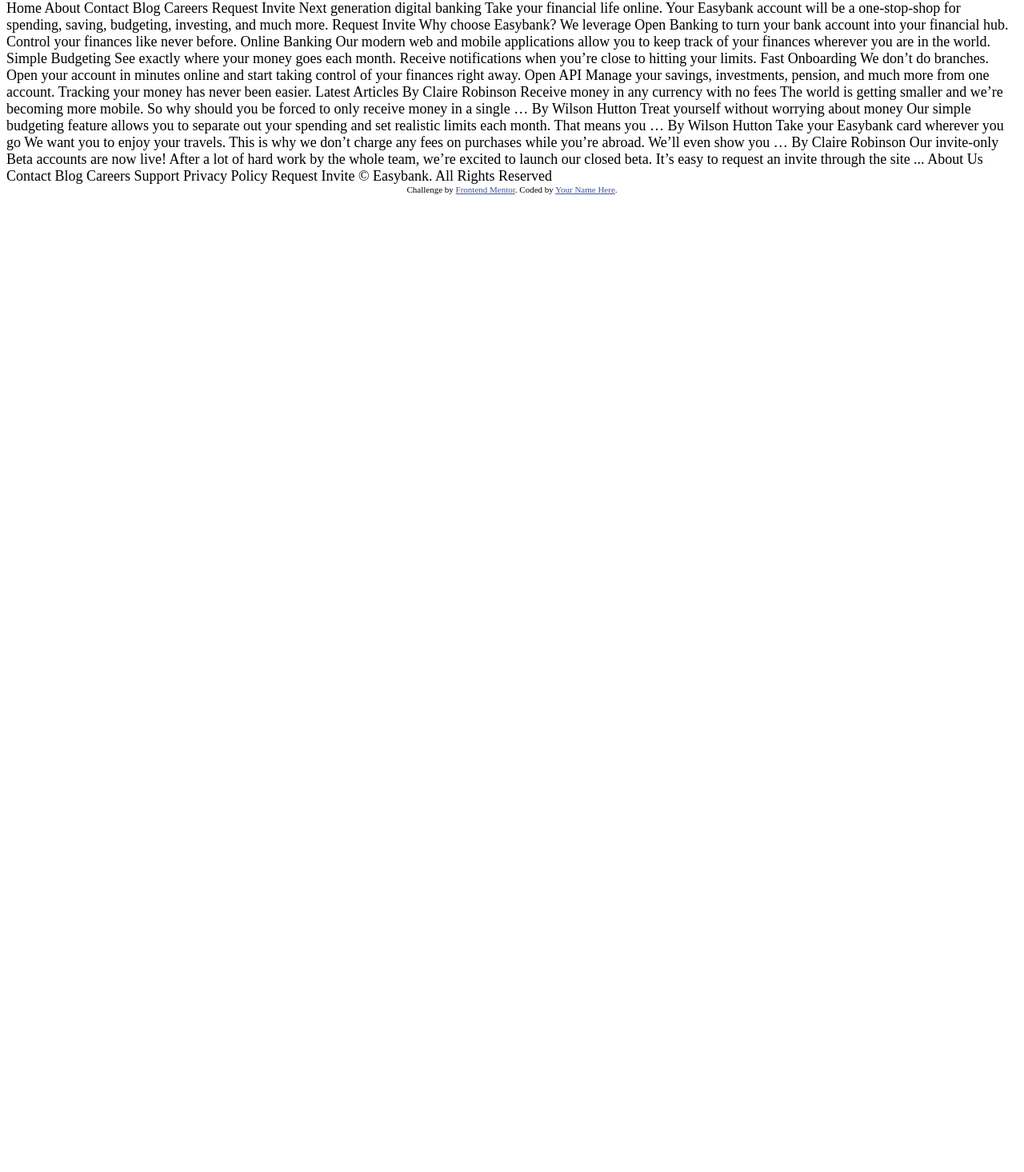
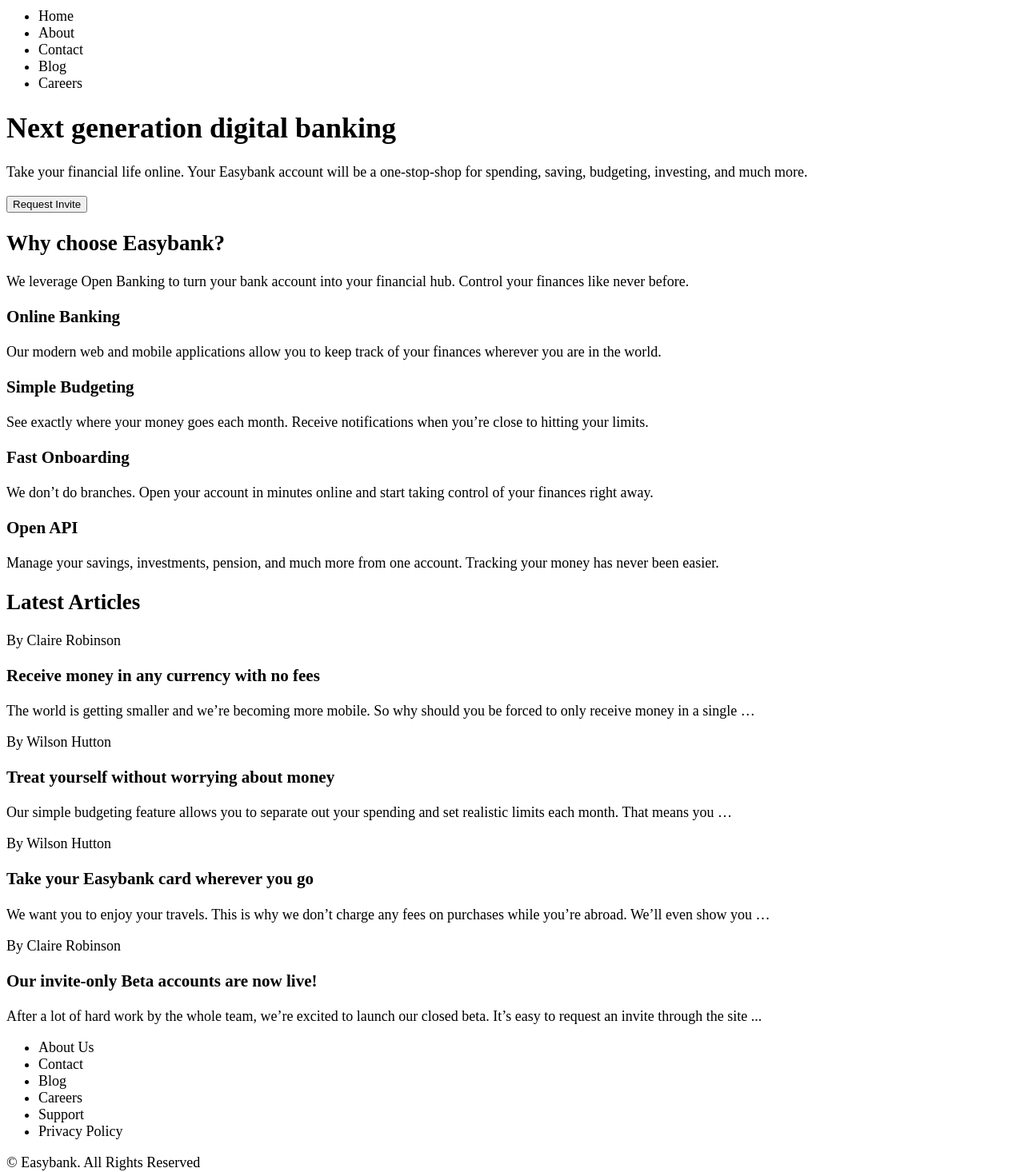
Before and after one commit to grantmcdade/easybank-landing-page, a Vue app: page / in a window 1280 px wide. Shown: the part 8-1474 px from the top of the page at 80% size. Before the commit the page ends 800 px from the top, so only its background shows below. Built offline with nearby package versions, Linux system fonts and the light colour scheme.

Commit message:
Create components adn basic HTML

```diff
--- a/index.html
+++ b/index.html
@@ -18,86 +18,45 @@
   <div id="app"></div>
   <script type="module" src="/src/main.ts"></script>
 
-  Home
-  About
-  Contact
-  Blog
-  Careers
-
-  Request Invite
 
 
 
-  Next generation digital banking
-
-  Take your financial life online. Your Easybank account will be a one-stop-shop
-  for spending, saving, budgeting, investing, and much more.
-
-  Request Invite
 
 
 
-  Why choose Easybank?
-
-  We leverage Open Banking to turn your bank account into your financial hub. Control
-  your finances like never before.
-
-  Online Banking
-  Our modern web and mobile applications allow you to keep track of your finances
-  wherever you are in the world.
-
-  Simple Budgeting
-  See exactly where your money goes each month. Receive notifications when you’re
-  close to hitting your limits.
-
-  Fast Onboarding
-  We don’t do branches. Open your account in minutes online and start taking control
-  of your finances right away.
-
-  Open API
-  Manage your savings, investments, pension, and much more from one account. Tracking
-  your money has never been easier.
 
 
 
-  Latest Articles
-
-  By Claire Robinson
-  Receive money in any currency with no fees
-  The world is getting smaller and we’re becoming more mobile. So why should you be
-  forced to only receive money in a single …
-
-  By Wilson Hutton
-  Treat yourself without worrying about money
-  Our simple budgeting feature allows you to separate out your spending and set
-  realistic limits each month. That means you …
-
-  By Wilson Hutton
-  Take your Easybank card wherever you go
-  We want you to enjoy your travels. This is why we don’t charge any fees on purchases
-  while you’re abroad. We’ll even show you …
-
-  By Claire Robinson
-  Our invite-only Beta accounts are now live!
-  After a lot of hard work by the whole team, we’re excited to launch our closed beta.
-  It’s easy to request an invite through the site ...
 
 
 
-  About Us
-  Contact
-  Blog
-  Careers
-  Support
-  Privacy Policy
 
-  Request Invite
 
-  © Easybank. All Rights Reserved
 
-  <div class="attribution">
-    Challenge by <a href="https://www.frontendmentor.io?ref=challenge" target="_blank">Frontend Mentor</a>.
-    Coded by <a href="#">Your Name Here</a>.
-  </div>
+
+
+
+
+
+
+
+
+
+
+
+
+
+
+
+
+
+
+
+
+
+
+
+
+
 </body>
 </html>
--- a/src/App.vue
+++ b/src/App.vue
@@ -1,13 +1,17 @@
-<script setup lang="ts">
-</script>
-
 <template>
   <header>
   </header>
 
   <main>
+    <eb-navigation />
+    <eb-home />
   </main>
 </template>
 
+<script setup lang="ts">
+import EbNavigation from '@/components/EbNavigation.vue'
+import EbHome from '@/components/EbHome.vue'
+</script>
+
 <style scoped>
 </style>
--- /dev/null
+++ b/src/components/EbArticle.vue
@@ -0,0 +1,19 @@
+<template>
+  <div>
+    <div class="author">{{ article.author }}</div>
+    <h3>{{ article.title }}</h3>
+    <p>{{ article.description }}</p>
+  </div>
+</template>
+
+<script setup lang="ts">
+import type { Article } from '@/types';
+
+export interface Props {
+  article: Article;
+}
+
+defineProps<Props>();
+</script>
+
+<style scoped></style>
--- /dev/null
+++ b/src/components/EbFooterMenu.vue
@@ -0,0 +1,14 @@
+<template>
+  <ul>
+    <li>About Us</li>
+    <li>Contact</li>
+    <li>Blog</li>
+    <li>Careers</li>
+    <li>Support</li>
+    <li>Privacy Policy</li>
+  </ul>
+</template>
+
+<script setup lang="ts"></script>
+
+<style scoped></style>
--- /dev/null
+++ b/src/components/EbHome.vue
@@ -0,0 +1,99 @@
+<template>
+  <div>
+    <h1>Next generation digital banking</h1>
+    <p>
+      Take your financial life online. Your Easybank account will be a
+      one-stop-shop for spending, saving, budgeting, investing, and much more.
+    </p>
+    <button>Request Invite</button>
+    <section>
+      <h2>Why choose Easybank?</h2>
+      <p>
+        We leverage Open Banking to turn your bank account into your financial
+        hub. Control your finances like never before.
+      </p>
+      <template v-for="advantage in advantages" :key="advantage.title">
+        <h3>{{ advantage.title }}</h3>
+        <p>{{ advantage.reason }}</p>
+      </template>
+    </section>
+    <section>
+      <h2>Latest Articles</h2>
+      <eb-article
+        v-for="article in latestArticles"
+        :key="article.title"
+        :article="article"
+      />
+    </section>
+    <footer>
+      <eb-footer-menu />
+      © Easybank. All Rights Reserved
+
+      <div class="attribution">
+        Challenge by
+        <a href="https://www.frontendmentor.io?ref=challenge" target="_blank"
+          >Frontend Mentor</a
+        >. Coded by <a href="https://github.com/grantmcdade">Grant McDade</a>.
+      </div>
+    </footer>
+  </div>
+</template>
+
+<script setup lang="ts">
+import type { Article } from '@/types';
+import { ref } from 'vue';
+import EbArticle from '@/components/EbArticle.vue';
+import EbFooterMenu from '@/components/EbFooterMenu.vue';
+
+const advantages = ref([
+  {
+    title: 'Online Banking',
+    reason:
+      'Our modern web and mobile applications allow you to keep track of your finances wherever you are in the world.',
+  },
+  {
+    title: 'Simple Budgeting',
+    reason:
+      'See exactly where your money goes each month. Receive notifications when you’re close to hitting your limits.',
+  },
+  {
+    title: 'Fast Onboarding',
+    reason:
+      'We don’t do branches. Open your account in minutes online and start taking control of your finances right away.',
+  },
+  {
+    title: 'Open API',
+    reason:
+      'Manage your savings, investments, pension, and much more from one account. Tracking your money has never been easier.',
+  },
+]);
+
+const latestArticles = ref<Article[]>([
+  {
+    author: 'By Claire Robinson',
+    title: 'Receive money in any currency with no fees',
+    description:
+      'The world is getting smaller and we’re becoming more mobile. So why should you be forced to only receive money in a single …',
+  },
+  {
+    author: 'By Wilson Hutton',
+    title: 'Treat yourself without worrying about money',
+    description:
+      'Our simple budgeting feature allows you to separate out your spending and set realistic limits each month. That means you …',
+  },
+  {
+    author: 'By Wilson Hutton',
+    title: 'Take your Easybank card wherever you go',
+    description:
+      'We want you to enjoy your travels. This is why we don’t charge any fees on purchases while you’re abroad. We’ll even show you …',
+  },
+  {
+    author: 'By Claire Robinson',
+    title: 'Our invite-only Beta accounts are now live!',
+    description:
+      'After a lot of hard work by the whole team, we’re excited to launch our closed beta. It’s easy to request an invite through the site ...',
+  },
+]);
+</script>
+
+<style scoped></style>
--- /dev/null
+++ b/src/components/EbNavigation.vue
@@ -0,0 +1,11 @@
+<template>
+    <nav>
+        <ul>
+            <li>Home</li>
+            <li>About</li>
+            <li>Contact</li>
+            <li>Blog</li>
+            <li>Careers</li>
+        </ul>
+    </nav>
+</template>
--- /dev/null
+++ b/src/types.ts
@@ -0,0 +1,5 @@
+export interface Article {
+    author: string;
+    title: string;
+    description: string;
+}
```
Also changed, not shown: src/components/RequestInvite.vue (added, +13 -0 lines).
